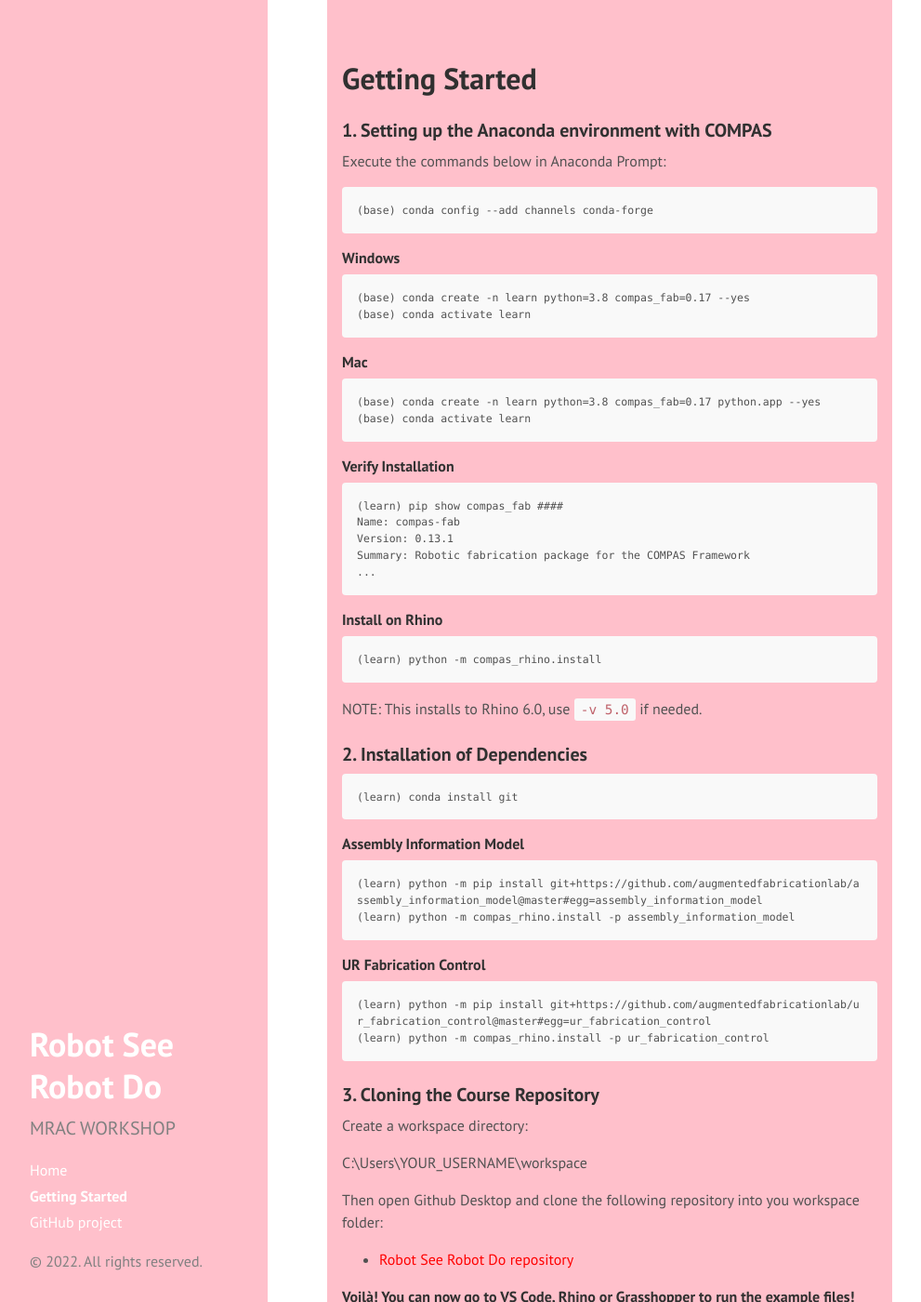
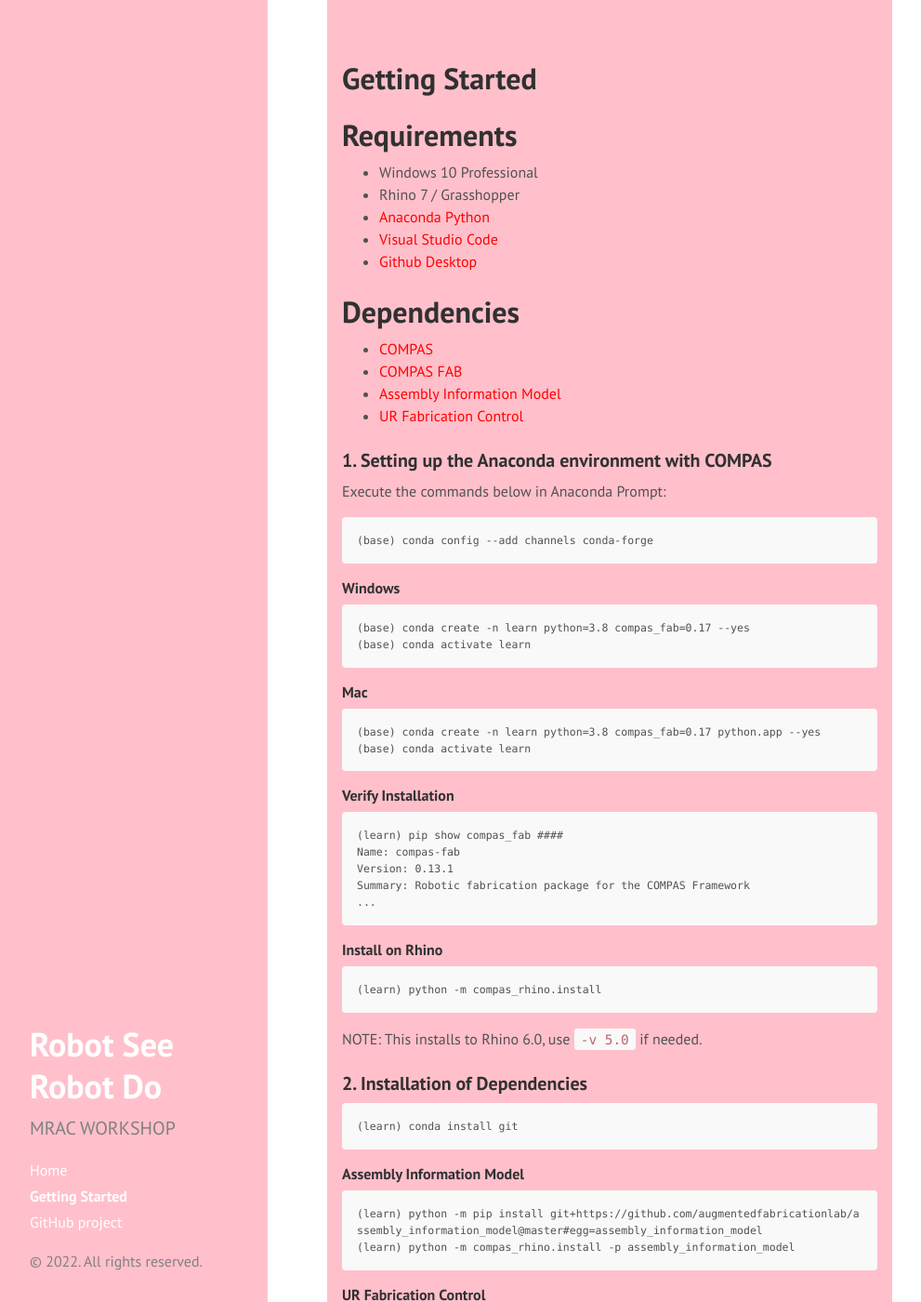
Before and after one commit to augmentedfabricationlab/robot_see_robot_do, a Jekyll site: the page built from docs/getting_started.md, in a window 1280 px wide and 1400 px high. Shown: the whole window at 93% size, without its empty margins (0-991 px from the left). Built offline with Jekyll 4.4.1, drawn with Linux system fonts in a browser that asks for light colours; Markdown is read by kramdown in place of the engine named in the settings.

Commit message:
pages jekyll

```diff
--- a/docs/getting_started.md
+++ b/docs/getting_started.md
@@ -2,6 +2,21 @@
 layout: page
 title: Getting Started
 ---
+
+# Requirements
+
+* Windows 10 Professional
+* Rhino 7 / Grasshopper
+* [Anaconda Python](https://www.anaconda.com/distribution/?gclid=CjwKCAjwo9rtBRAdEiwA_WXcFoyH8v3m-gVC55J6YzR0HpgB8R-PwM-FClIIR1bIPYZXsBtbPRfJ8xoC6HsQAvD_BwE)
+* [Visual Studio Code](https://code.visualstudio.com/)
+* [Github Desktop](https://desktop.github.com/)
+
+# Dependencies
+
+* [COMPAS](https://compas-dev.github.io/)
+* [COMPAS FAB](https://gramaziokohler.github.io/compas_fab/latest/)
+* [Assembly Information Model](https://github.com/augmentedfabricationlab/assembly_information_model)
+* [UR Fabrication Control](https://github.com/augmentedfabricationlab/ur_fabrication_control)
 
 ### 1. Setting up the Anaconda environment with COMPAS
 
--- a/docs/public/css/poole.css
+++ b/docs/public/css/poole.css
@@ -45,6 +45,7 @@
 body {
   margin: 0;
   padding: 0;
+  color: #bf616a;
 }
 
 html {
```
